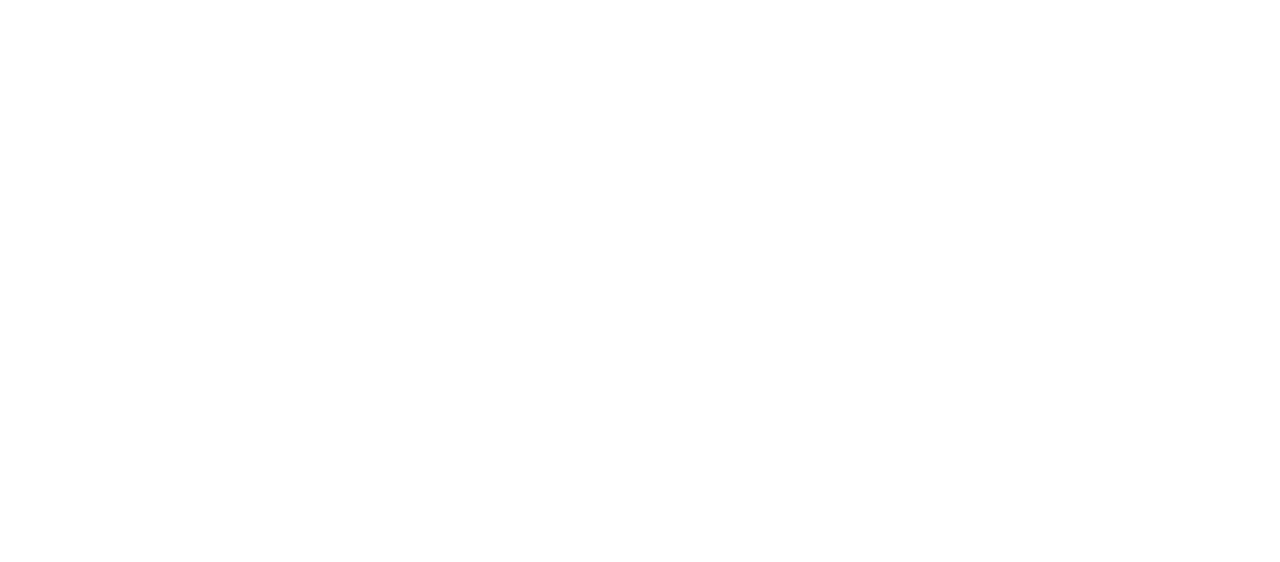
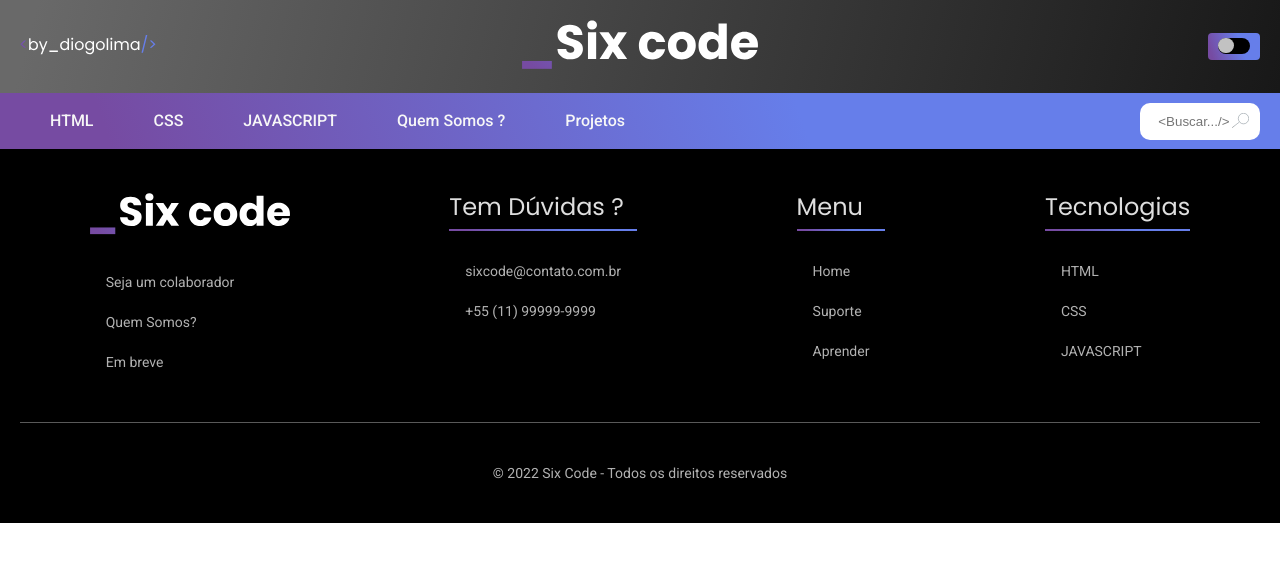
Before and after one commit to eidiogolima/Six-code, a plain HTML site: page quem-somos.html in a window 1280 px wide. Drawn offline with Linux system fonts and the light colour scheme.

```diff
--- a/quem-somos.html
+++ b/quem-somos.html
@@ -0,0 +1,197 @@
+<!DOCTYPE html>
+<html lang="pt-BR">
+
+<head>
+  <meta charset="UTF-8">
+  <meta http-equiv="X-UA-Compatible" content="IE=edge">
+  <meta name="viewport" content="width=device-width, initial-scale=1.0">
+  <meta name="description" content="Aprender a programar Nunca foi tão facil. Aprenda como criar seu site do 0 com desenvolvimento web.">
+  <meta name="theme-color">
+  <title>Six Code | Aprenda a programar</title>
+  <link rel="shortcut icon" href="./assets/img/favicon.png" type="image/x-icon">
+  <link rel="preload" href="./CSS/style.css" as="style">
+  <link rel="stylesheet" href="./CSS/style.css">
+  <link rel="preconnect" href="https://fonts.googleapis.com">
+  <link rel="preconnect" href="https://fonts.gstatic.com" crossorigin>
+  <link href="https://fonts.googleapis.com/css2?family=Merriweather:ital,wght@1,900&family=Poppins:wght@400;600&family=Roboto:wght@400;500&display=swap" rel="stylesheet">
+  <link href="//maxcdn.bootstrapcdn.com/font-awesome/4.2.0/css/font-awesome.min.css" rel="stylesheet">
+
+</head>
+
+<body>
+
+  <header class="pixel">
+    <div class="container">
+      <div class="by">
+        <a href="https://eidiogolima.github.io/">
+          <img src="./assets/img/by.svg" width="136" height="21" alt="">
+        </a>
+
+      </div>
+      <div class="by-light">
+        <a href="https://eidiogolima.github.io/">
+          <img src="./assets/img/by-light.svg" width="136" height="21" alt="">
+        </a>
+
+      </div>
+
+      <div class="logo">
+        <a href="./index.html">
+          <img src="./assets/img/logo.svg" width="236" height="49" alt="">
+        </a>
+      </div>
+
+      <div class="logo-light">
+        <a href="./index.html">
+          <img src="./assets/img/logo-light.svg" width="236" height="49" alt="">
+        </a>
+      </div>
+
+      <div class="tema">
+
+        <input type="checkbox" class="liga-desliga_checkbox" id="liga-desliga">
+        <label for="liga-desliga" class="liga-desliga_botao" aria-label="Mudar tema"></label>
+      </div>
+    </div>
+  </header>
+
+  <header id="header">
+
+    <nav id="nav" class="container">
+
+      <button id="btn-mobile" class="font-2-s-b cor-2">Menu
+        <span id="hamburger"></span>
+      </button>
+
+      <div id="menu">
+
+
+
+        <ul class="lista-itens">
+          <li class="font-2-s-b cor-1" href="">
+            <a href="./aprender.html">HTML</a>
+          </li>
+          <li class="font-2-s-b cor-1" href="">
+            <a href="./aprender.html">CSS</a>
+          </li>
+
+          <li class="font-2-s-b cor-1" href="">
+            <a href="./aprender.html">JAVASCRIPT</a>
+          </li>
+          <li class="font-2-s-b cor-1" href="">
+            <a href="/">Quem Somos ?</a>
+          </li>
+          <li class="font-2-s-b cor-1" href="">
+            <a href="/projetos.html">Projetos</a>
+          </li>
+        </ul>
+
+
+        <ul>
+          <li class="pesquisar">
+            <input type="search" id="buscar-header" placeholder="<Buscar.../>" />
+          </li>
+        </ul>
+
+      </div>
+
+    </nav>
+
+  </header>
+
+
+  <main>
+
+
+  </main>
+
+  <footer id="footer">
+    <div class="container">
+
+      <div class="footer-itens">
+
+        <div class="footer-logo">
+
+          <img class="logo" src="./assets/img/logo.svg" width="236" height="49" alt="Logo">
+
+          <img class="logo-light" src="./assets/img/logo-light.svg" width="236" height="49" alt="Logo">
+
+          <ul>
+
+            <!-- Button disable -->
+            <li class="cor-5 font-2-xs"><a href="/">Seja um colaborador</a></li>
+
+
+            <!-- Button disable -->
+            <li class="cor-5 font-2-xs"><a href="/">Quem Somos?</a></li>
+
+
+            <!-- Button disable -->
+            <li class="cor-5 font-2-xs"><a href="/">Em breve</a></li>
+
+          </ul>
+        </div>
+
+        <div class="footer-duvidas">
+          <h1 class="cor-3 font-1-l">Tem Dúvidas ?</h1>
+
+          <ul>
+
+            <!-- Button disable -->
+            <li class="cor-5 font-2-xs"><a href="/">sixcode@contato.com.br</a></li>
+
+
+            <!-- Button disable -->
+            <li class="cor-5 font-2-xs"><a href="/">+55 (11) 99999-9999</a></li>
+
+
+          </ul>
+        </div>
+
+        <div class="footer-menu">
+          <h1 class="cor-3 font-1-l">Menu</h1>
+          <ul class="lista-menu">
+
+            <li class="cor-5 font-2-xs"><a href="#introducao">Home</a></li>
+
+
+            <li class="cor-5 font-2-xs"><a href="#footer">Suporte</a></li>
+
+
+            <li class="cor-5 font-2-xs"><a href="#introducao">Aprender</a></li>
+
+          </ul>
+        </div>
+
+        <div class="footer-tecnologias">
+          <h1 class="cor-3 font-1-l">Tecnologias</h1>
+          <ul class="lista-tecnologias">
+
+            <li class="cor-5 font-2-xs"><a href="#referencia">HTML</a></li>
+
+
+            <li class="cor-5 font-2-xs"><a href="#referencia">CSS</a></li>
+
+
+            <li class="cor-5 font-2-xs"><a href="#referencia">JAVASCRIPT</a></li>
+
+          </ul>
+        </div>
+
+
+      </div>
+
+      <div class="footer-copy">
+        <span class="cor-5 font-2-xs">&copy; 2022 Six Code - Todos os direitos reservados</span>
+      </div>
+    </div>
+
+  </footer>
+
+
+
+  <script type="module" src="./JS/script.js"></script>
+
+</body>
+
+</html>
```
Also changed, not shown: aprender.html (+3 -3 lines).
